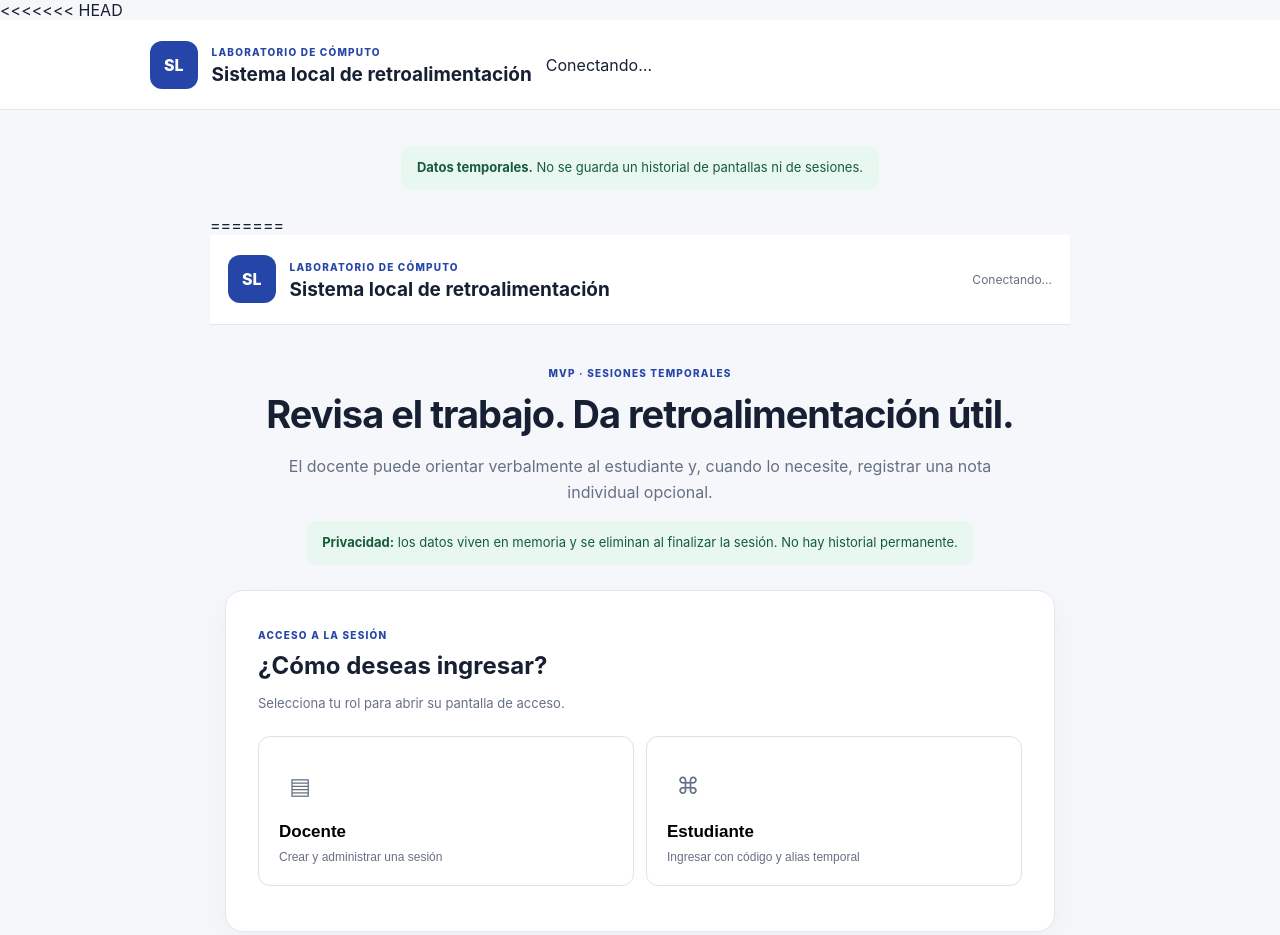
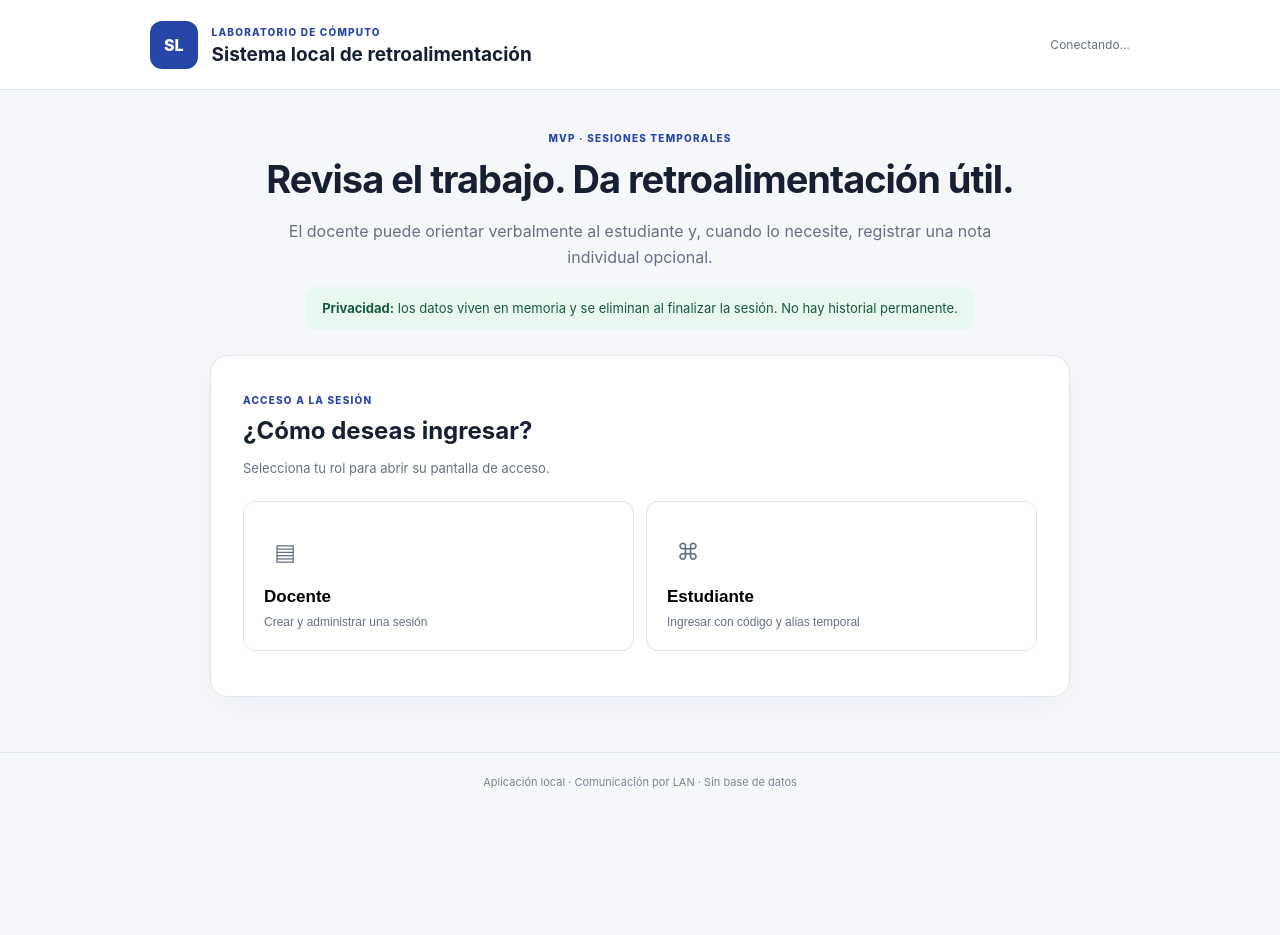
Before and after one commit to PhyroDude/PIIS, a website: page public/index.html in a window 1280 px wide. Shown: the top 935 px of the page. After the commit the page ends 811 px from the top, so only its background shows below. Drawn offline with nearby package versions, Linux system fonts and the light colour scheme; no server answers.

Commit message:
Modificar index

```diff
--- a/public/index.html
+++ b/public/index.html
@@ -10,17 +10,6 @@
   <script src="/app.js" defer></script>
 </head>
 <body>
-<<<<<<< HEAD
-  <header>
-    <div class="mark">SL</div>
-    <div><small>LABORATORIO DE CÓMPUTO</small><h1>Sistema local de retroalimentación</h1></div>
-    <span id="connection">Conectando…</span>
-  </header>
-  <main>
-    <section class="intro">
-      <aside><b>Datos temporales.</b> No se guarda un historial de pantallas ni de sesiones.</aside>
-    </section>
-=======
 <header><div class="mark">SL</div><div><small>LABORATORIO DE CÓMPUTO</small><h1>Sistema local de retroalimentación</h1></div><span id="connection" class="status">Conectando…</span></header>
 <main>
   <section class="intro"><small>MVP · SESIONES TEMPORALES</small><h2>Revisa el trabajo. Da retroalimentación útil.</h2><p>El docente puede orientar verbalmente al estudiante y, cuando lo necesite, registrar una nota individual opcional.</p><aside><b>Privacidad:</b> los datos viven en memoria y se eliminan al finalizar la sesión. No hay historial permanente.</aside></section>
@@ -34,7 +23,6 @@
     </div>
     <p id="message" role="status" aria-live="polite"></p>
   </section>
->>>>>>> 2efde75 (Implementacion de roles)
 
   <section class="panel role-screen teacher-screen hidden" id="teacherEntry">
     <div class="role-heading"><span class="role-symbol" aria-hidden="true">▤</span><div><small>ÁREA DOCENTE</small><h2>Acceso del docente</h2><p class="muted">Crea una sesión temporal para organizar la participación del grupo.</p></div></div>
```
